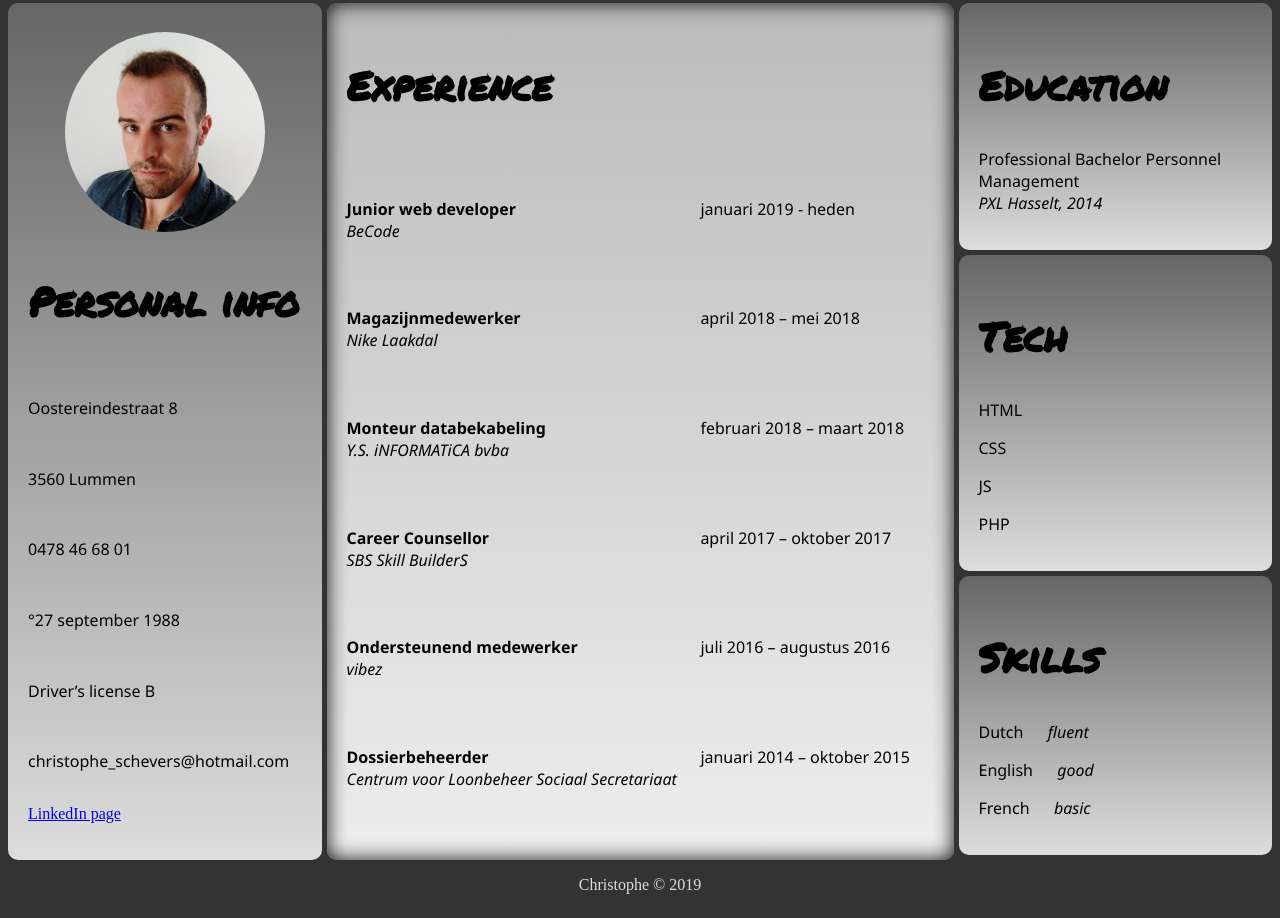
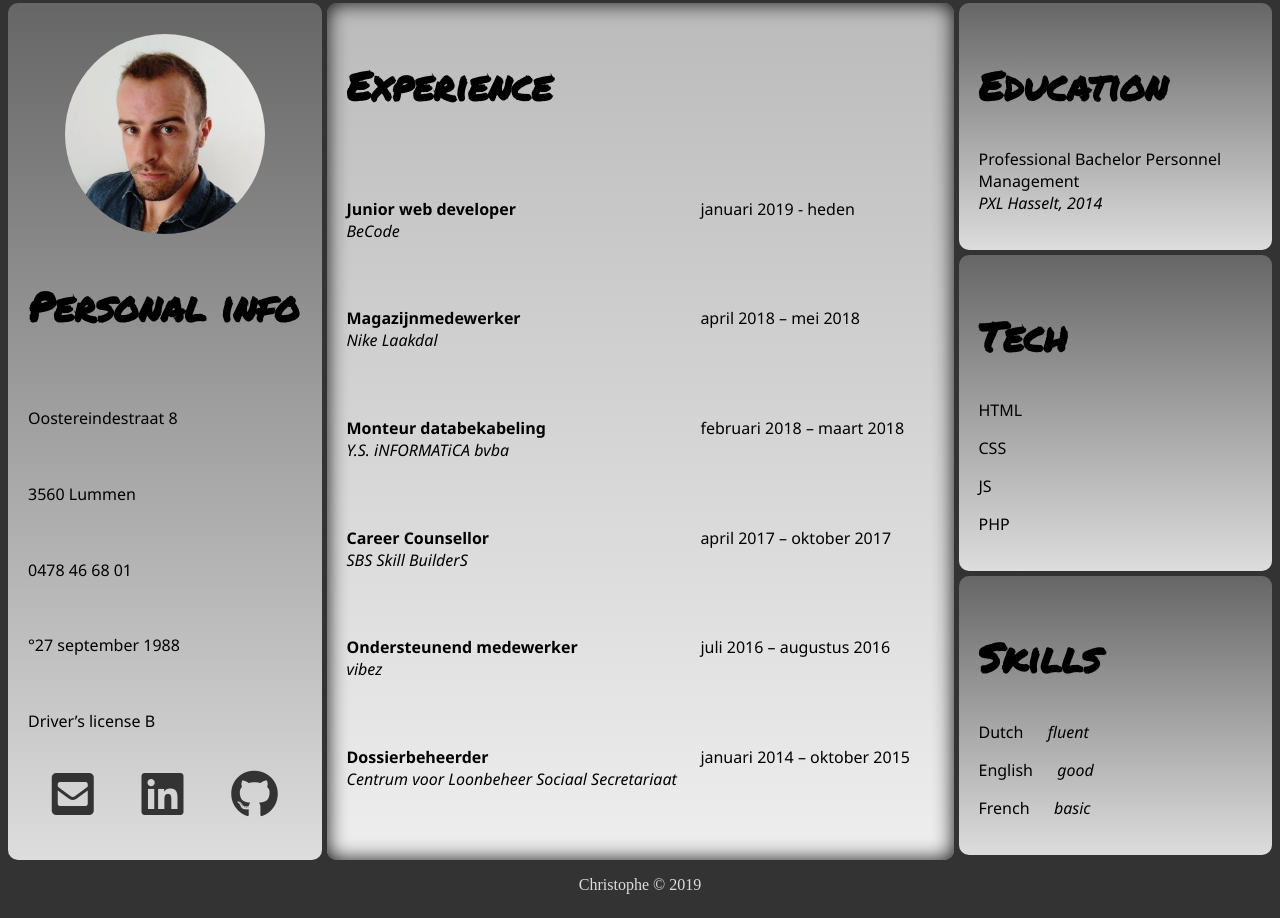
Before and after one commit to ChristopheSchevers/Mijn-CV, a plain HTML site: page index.html in a window 1280 px wide. Shown: the part 230-1148 px from the top of the page. Drawn offline with Linux system fonts and the light colour scheme; a web font is replaced by a local one.

Commit message:
Modified index.html and style.css files

```diff
--- a/index.html
+++ b/index.html
@@ -7,6 +7,7 @@
     <link rel="stylesheet" type="text/css" href="style.css">
     <link href="https://fonts.googleapis.com/css?family=Permanent+Marker" rel="stylesheet">
     <link href="https://fonts.googleapis.com/css?family=Bowlby+One+SC" rel="stylesheet">
+    <link rel="stylesheet" href="https://use.fontawesome.com/releases/v5.6.3/css/all.css" integrity="sha384-UHRtZLI+pbxtHCWp1t77Bi1L4ZtiqrqD80Kn4Z8NTSRyMA2Fd33n5dQ8lWUE00s/" crossorigin="anonymous">
     <title>Curriculum Vitae</title>
 </head>
 <body>
@@ -22,8 +23,11 @@
             <p>0478 46 68 01</p>
             <p>°27 september 1988</p>
             <p>Driver’s license B</p>
-            <p>christophe_schevers@hotmail.com</p>
-            <a href="https://www.linkedin.com/in/christophe-schevers-be/">LinkedIn page</a>
+            <div class="social">
+                <a href="mailto:christophe.schevers@gmail.com"><i class="fas fa-envelope-square fa-3x"></i></a>
+                <a href="https://www.linkedin.com/in/christophe-schevers-be/"><i class="fab fa-linkedin fa-3x"></i></a>
+                <a href="https://github.com/ChristopheSchevers"><i class="fab fa-github fa-3x"></i></a>
+            </div>
         </div>
         <div class="tech">
             <h2>Tech</h2>
--- a/style.css
+++ b/style.css
@@ -31,6 +31,16 @@ h2 {
     display: grid;
     grid-area: 2 / 1 / 6 / 2;
     background-image: linear-gradient(#666, #ddd);
+}
+
+.social {
+    display: flex;
+    flex-direction: row;
+    justify-content: space-around;
+}
+
+i, i:visited {
+    color: #333;
 }
 
 p {
```
